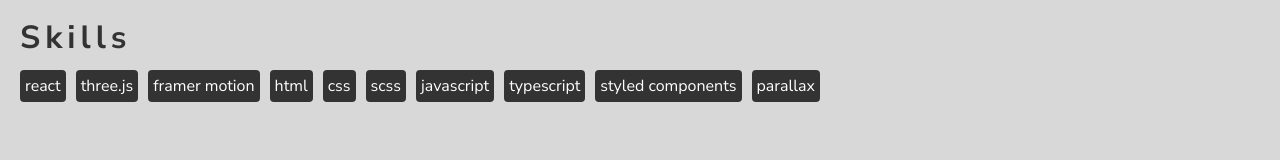
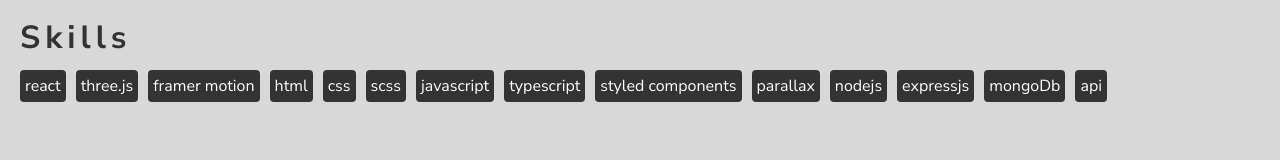
Before and after one commit to Milltiades/Gedeon-Portfolio, a React (Vite) app: page / in a window 1280 px wide. Shown: the part 1858-2018 px from the top of the page. Built offline with nearby package versions, Linux system fonts and the light colour scheme.

Commit message:
add hero

```diff
--- a/src/components/AboutSection.jsx
+++ b/src/components/AboutSection.jsx
@@ -57,6 +57,11 @@
             <div className="skill">typescript</div>
             <div className="skill">styled components</div>
             <div className="skill">parallax</div>
+            <div className="skill">nodejs</div>
+            <div className="skill">expressjs</div>
+            <div className="skill">mongoDb</div>
+            <div className="skill">api</div>
+
         </div>
       </div>
     </div>
--- a/src/components/ContactSection.jsx
+++ b/src/components/ContactSection.jsx
@@ -16,13 +16,18 @@
         </Parallax>
       </div>
 
-      <h1>gigakakulia2017  <br/>
-        @gmail.com</h1>
+      <h1>
+        <a style={{color: 'black'}} href="mailto:name@rapidtables.com">
+          {" "}
+          gigakakulia2017 <br />
+          @gmail.com{" "}
+        </a>
+      </h1>
 
-        <img className="sea-bottom"
+      <img
+        className="sea-bottom"
         src="https://uploads-ssl.webflow.com/630b962d741fe7d3044007ae/631894c755081b2dd15a7424_Curve%20line.svg"
         alt=""
-
       />
       <div className="footer">
         <h2>gedeon kakulia</h2>
--- a/src/index.css
+++ b/src/index.css
@@ -24,16 +24,19 @@
   min-height: 100vh;
   background: var(--main-bg-color);
 }
+a {
+  text-decoration: none;
+}
 
 .hero {
   padding-left: 20px;
   padding-top: 60px;
   height: 100vh;
   background-color: var(--hero-color);
-  /* background-image: url("/assets/hero3.PNG");
+  background-image: url("/assets/hero4-transformed.png");
   background-repeat: no-repeat;
   background-size: cover;
-  background-position: 0 50%; */
+  /* background-position: 0 50%; */
 }
 
 .hero-name {
```
Also changed, not shown: 1 other file (tests, documents, lock files or other folders). Lines whose indentation alone changed are shown as unchanged.
